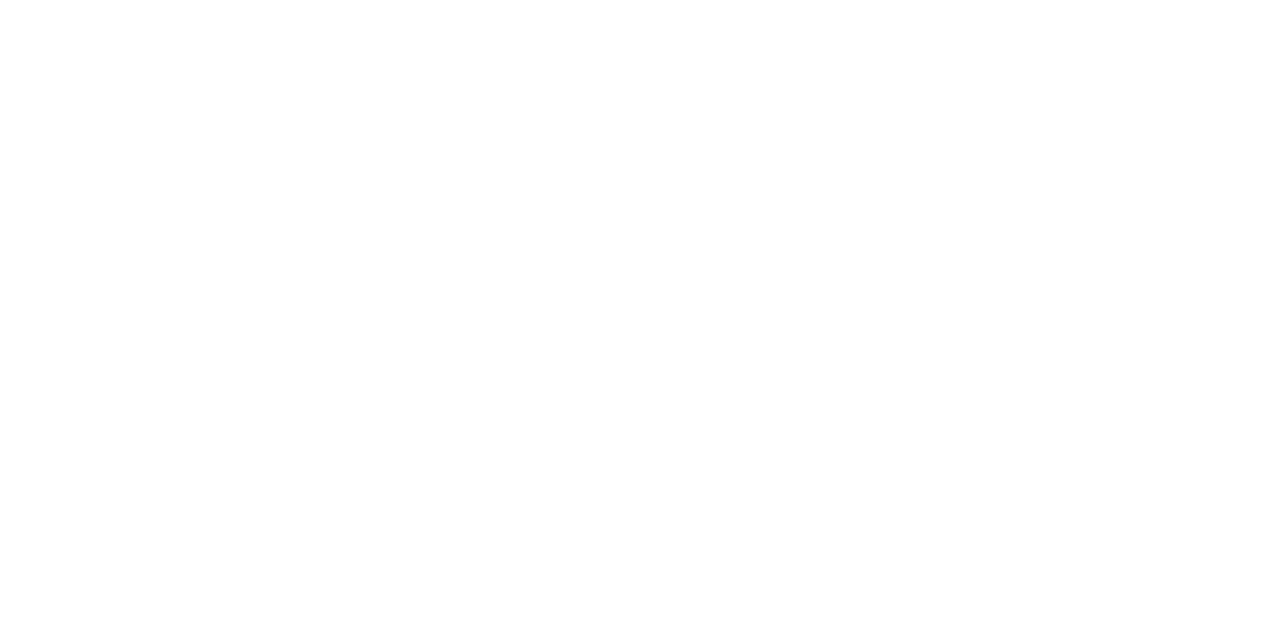
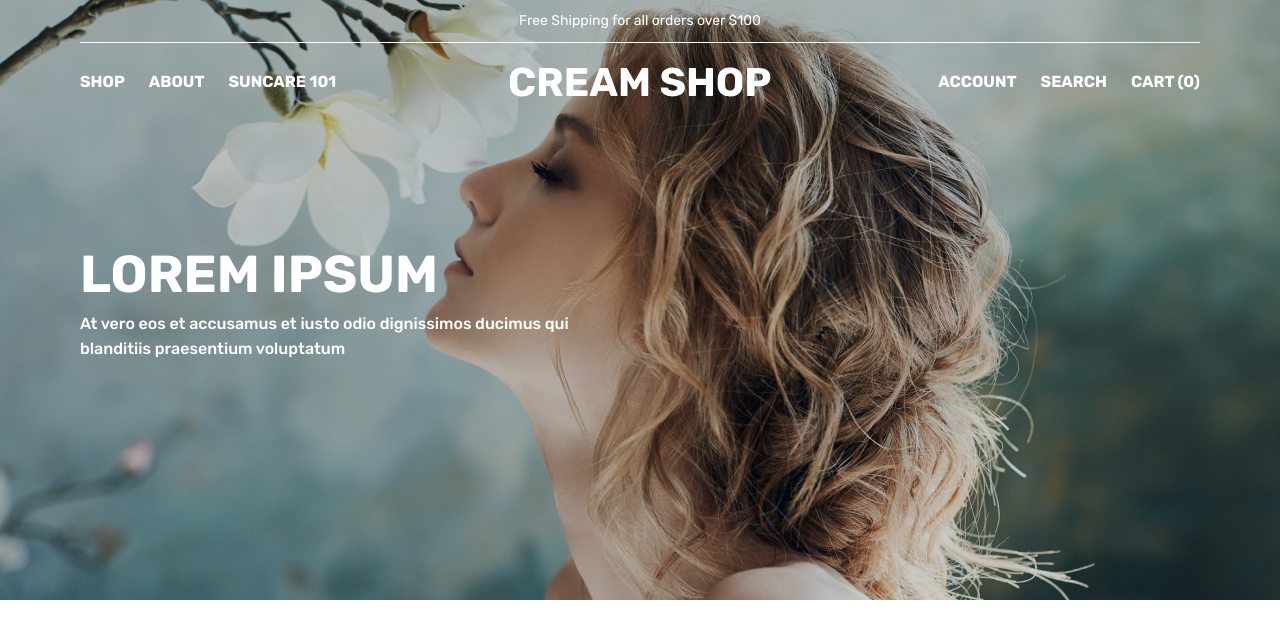
Before and after one commit to mirsadikov/cayskin-applied-labs, a plain HTML site: page collection.html in a window 1280 px wide. Drawn offline with nearby package versions, Linux system fonts and the light colour scheme.

Commit message:
plp start

```diff
--- /dev/null
+++ b/assets/styles/collection.css
@@ -0,0 +1,4 @@
+@import url(./base.css);
+@import url(./general.css);
+@import url(./components/header.css);
+@import url(./pages/collection.css);
--- a/assets/styles/components/header.css
+++ b/assets/styles/components/header.css
@@ -1,11 +1,3 @@
-.header {
-  background: url(/assets/images/hero.png) center top / cover no-repeat;
-  min-height: 100vh;
-  max-height: 1280px;
-  height: 100vh;
-  color: var(--color-white);
-}
-
 .header__container {
   height: 100%;
   position: relative;
@@ -28,6 +20,10 @@
 
 .header__announcement {
   font-weight: 400;
+}
+
+.nav__logo-container {
+  z-index: 99;
 }
 
 .header__logo {
--- /dev/null
+++ b/assets/styles/pages/collection.css
@@ -0,0 +1,26 @@
+.header {
+  background: url(/assets/images/collection/hero.png) center top / cover
+    no-repeat;
+  max-height: 100vh;
+  height: 60rem;
+}
+
+.hero {
+  position: absolute;
+  left: var(--padding);
+  width: 52rem;
+  top: 50%;
+  transform: translateY(-50%);
+}
+
+.hero__heading {
+  font-weight: var(--f-weight-bold);
+  font-size: 5.2rem;
+  line-height: 140%;
+}
+
+.hero__text {
+  font-weight: var(--f-weight-medium);
+  font-size: 16px;
+  line-height: 160%;
+}
--- a/assets/styles/pages/home.css
+++ b/assets/styles/pages/home.css
@@ -1,4 +1,11 @@
 /* HERO */
+
+.header {
+  background: url(/assets/images/home/hero.png) center top / cover no-repeat;
+  min-height: 100vh;
+  max-height: 1280px;
+  height: 100vh;
+}
 
 .hero {
   position: absolute;
--- a/collection.html
+++ b/collection.html
@@ -0,0 +1,100 @@
+<!DOCTYPE html>
+<html lang="en">
+  <head>
+    <meta charset="UTF-8" />
+    <meta http-equiv="X-UA-Compatible" content="IE=edge" />
+    <meta name="viewport" content="width=device-width, initial-scale=1.0" />
+    <meta
+      name="description"
+      content="E-commerse website for selling cream shop"
+    />
+    <link rel="preconnect" href="https://fonts.googleapis.com" />
+    <link rel="preconnect" href="https://fonts.gstatic.com" crossorigin />
+    <link
+      href="https://fonts.googleapis.com/css2?family=Rubik:wght@300;400;500;600;700&display=swap"
+      rel="stylesheet"
+    />
+    <script
+      src="https://cdnjs.cloudflare.com/ajax/libs/jquery/3.6.0/jquery.min.js"
+      crossorigin="anonymous"
+      referrerpolicy="no-referrer"
+    ></script>
+    <link
+      rel="stylesheet"
+      href="https://cdnjs.cloudflare.com/ajax/libs/OwlCarousel2/2.3.4/assets/owl.carousel.min.css"
+      crossorigin="anonymous"
+      referrerpolicy="no-referrer"
+    />
+    <script
+      src="https://cdnjs.cloudflare.com/ajax/libs/OwlCarousel2/2.3.4/owl.carousel.js"
+      crossorigin="anonymous"
+      referrerpolicy="no-referrer"
+    ></script>
+    <script src="/assets/scripts/collection.js" type="module"></script>
+    <link rel="stylesheet" href="/assets/styles/collection.css" />
+    <title>CREAM SHOP</title>
+  </head>
+
+  <body>
+    <!-- HEADER -->
+    <header class="header">
+      <div class="header__container container">
+        <div class="header__top">
+          <div class="header__announcement t--white">
+            Free Shipping for all orders over $100
+          </div>
+          <nav class="nav">
+            <a href="/" class="nav__link nav__logo-container"
+              ><img
+                src="/assets/images/logo.svg"
+                alt="Cream shop logo"
+                class="nav__logo"
+            /></a>
+            <div class="nav__links-container">
+              <ul
+                class="nav__links nav__links--black f-size--normal f-weight--bold"
+              >
+                <li class="nav__link">
+                  <a href="#" class="nav__href">Shop</a>
+                </li>
+                <li class="nav__link">
+                  <a href="#" class="nav__href">About</a>
+                </li>
+                <li class="nav__link">
+                  <a href="#" class="nav__href">Suncare 101</a>
+                </li>
+              </ul>
+              <ul
+                class="nav__links nav__links--black f-size--normal f-weight--bold"
+              >
+                <li class="nav__link">
+                  <a href="#" class="nav__href">Account</a>
+                </li>
+                <li class="nav__link">
+                  <a href="#" class="nav__href">Search</a>
+                </li>
+                <li class="nav__link">
+                  <a href="#" class="nav__href">Cart (0)</a>
+                </li>
+              </ul>
+            </div>
+          </nav>
+        </div>
+        <div class="hero">
+          <h1 class="hero__heading f-weight--bold t--white t--uppercase">
+            Lorem ipsum
+          </h1>
+          <p class="hero__text t--white">
+            At vero eos et accusamus et iusto odio dignissimos ducimus qui
+            blanditiis praesentium voluptatum
+          </p>
+        </div>
+      </div>
+    </header>
+
+    <!-- MAIN -->
+    <main class="main">
+
+    </main>
+  </body>
+</html>
```
Also changed, not shown: index.html (+1 -1 lines), assets/images/collection/hero.png (added), assets/scripts/collection.js (added), 2 other files.
